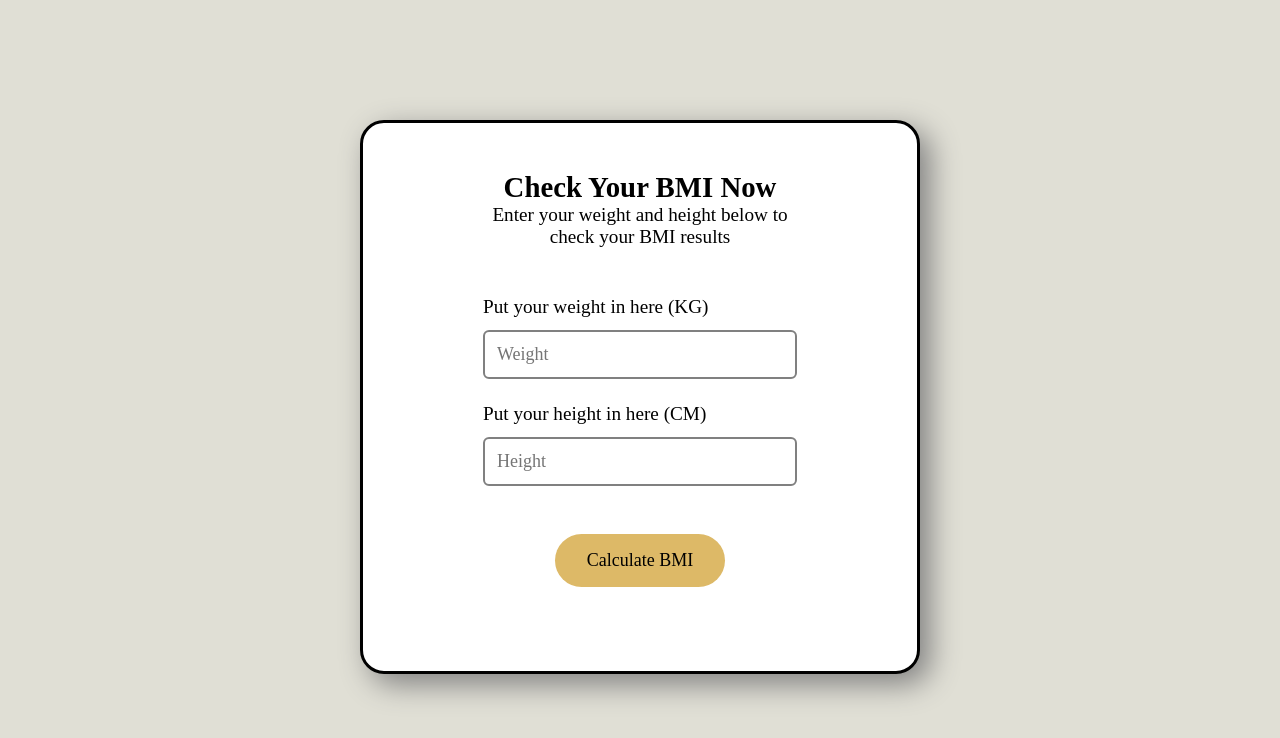
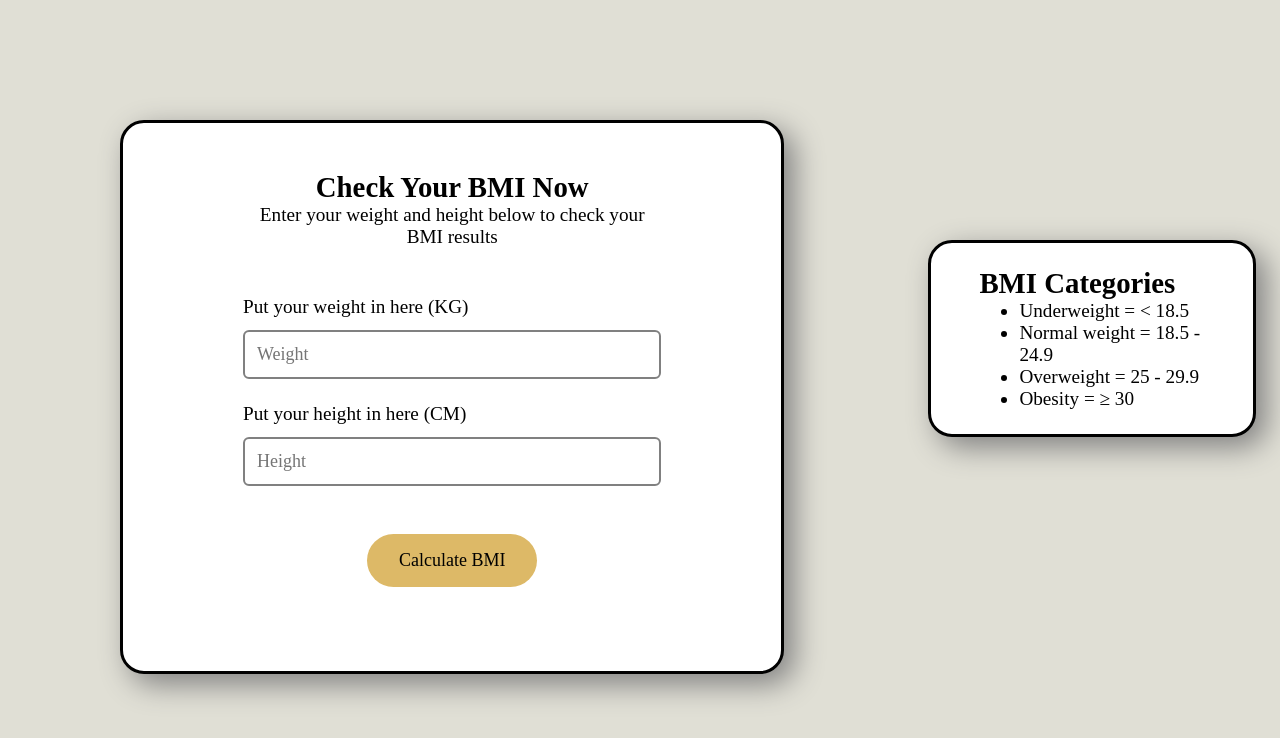
Before and after one commit to kartika18/Tugas-KalkulatorBMI, a plain HTML site: page index.html in a window 1280 px wide. Drawn offline with Linux system fonts and the light colour scheme; a web font is replaced by a local one.

Commit message:
adding BMI Categories

```diff
--- a/index.html
+++ b/index.html
@@ -7,7 +7,8 @@
     <link rel="stylesheet" href="style.css" />
   </head>
   <body>
-    <section id="checkBMI" class="forBGColor">
+    <section>
+      <div id="checkBMI">
         <h1>Check Your BMI Now</h1>
         <p>Enter your weight and height below to check your BMI results</p>
         <form action="">
@@ -22,6 +23,16 @@
         </form>
         <button id="forSubmit" type="submit">Calculate BMI</button>
         <p id="forResult"></p>
+      </div>
+      <div id="infoBMI">
+        <h1>BMI Categories</h1>
+        <ul>
+          <li>Underweight = &lt; 18.5</li>
+          <li>Normal weight = 18.5 - 24.9</li>
+          <li>Overweight = 25 - 29.9</li>
+          <li>Obesity = &ge; 30</li>
+        </ul>
+      </div>
     </section>
     <script src="main.js"></script>
   </body>
--- a/style.css
+++ b/style.css
@@ -7,19 +7,24 @@
   background-color: #e0dfd5;
 }
 
+section * {
+  background-color: white;
+}
+
+section {
+  display: flex;
+  align-items: start;
+}
+
 #checkBMI {
   border: 3px solid black;
   border-radius: 24px;
-  margin: 120px 360px;
+  margin: 120px 120px;
   font-size: larger;
   padding: 48px 120px;
   display: grid;
   background-color: white;
   box-shadow: 10px 10px 30px gray;
-}
-
-section * {
-  background-color: white;
 }
 
 #checkBMI h1,
@@ -64,3 +69,14 @@ button {
   margin-bottom: 36px;
   cursor: pointer;
 }
+
+#infoBMI {
+  border: 3px solid black;
+  border-radius: 24px;
+  margin: 240px 24px;
+  font-size: larger;
+  padding: 24px 48px;
+  display: grid;
+  background-color: white;
+  box-shadow: 10px 10px 30px gray;
+}
```
Lines whose indentation alone changed are shown as unchanged.
